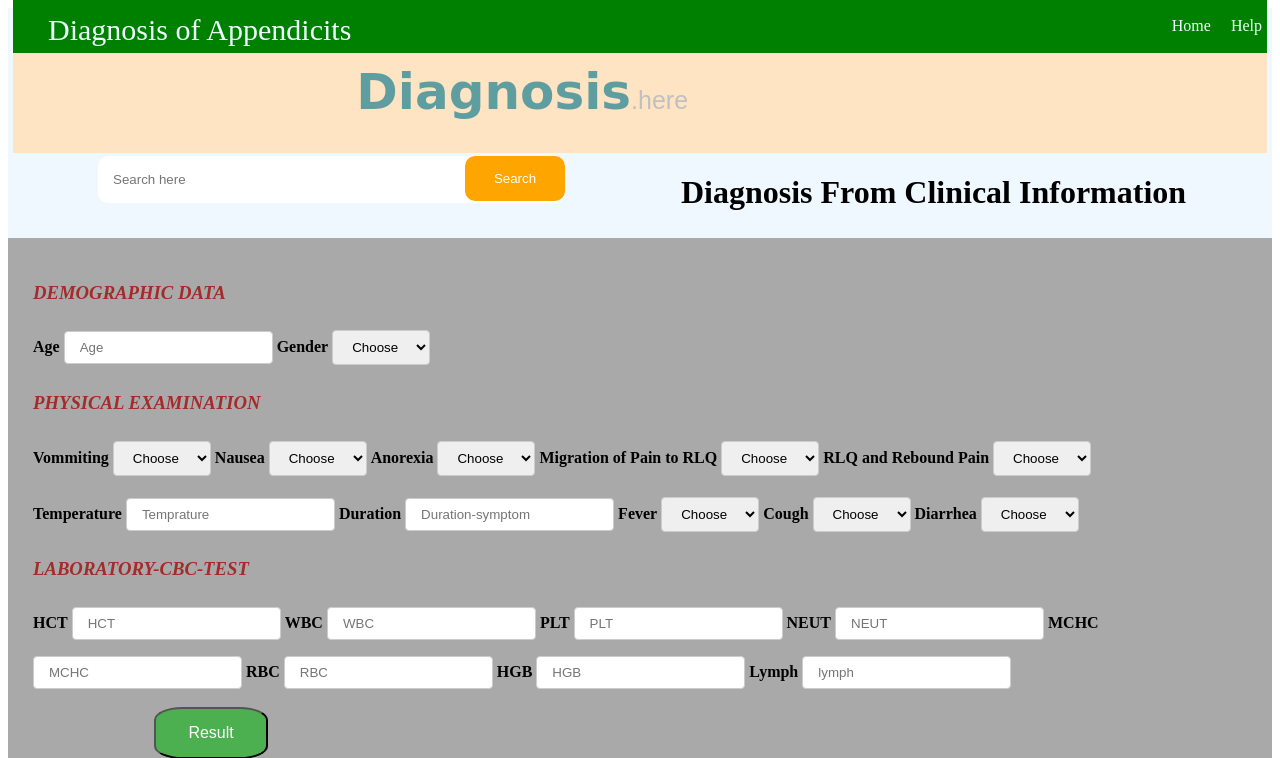
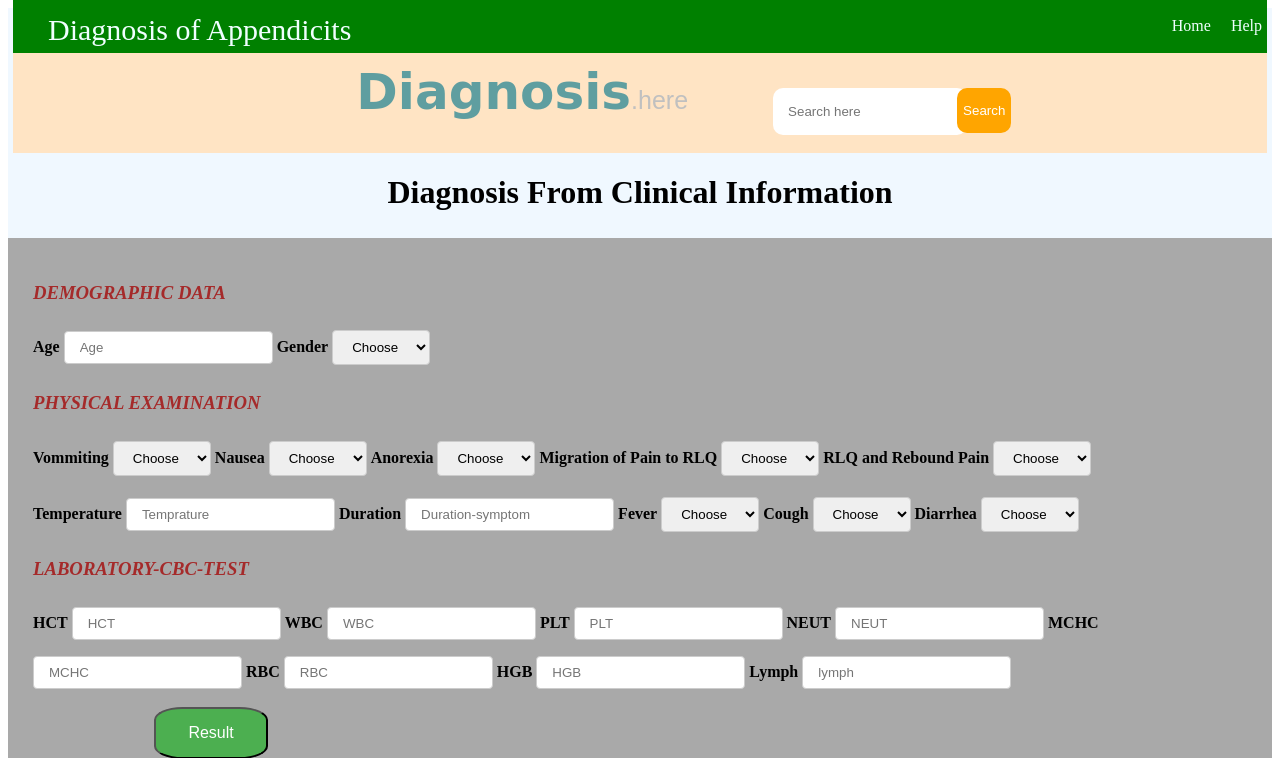
Before and after one commit to Tigabu-eng/Diagnosis, a Flask app: page / in a window 1280 px wide. Shown: the top 758 px of the page. Run offline with Flask 2, Linux system fonts and the light colour scheme; parts of the project's set-up code (start-up, migrations or seed data) failed here and were passed over.

Commit message:
Update index.html

```diff
--- a/templates/index.html
+++ b/templates/index.html
@@ -126,7 +126,6 @@ header {
 
 }
 .sr-area{
-    width: 450px;
     height: 45px;
     border: none;
     border-radius: 10px;
@@ -138,8 +137,7 @@ header {
     border: none;
     border-radius: 10px;
     color: white;
-    margin-left: -100px;
-    width: 100px;
+    margin-left: -10px;
     background-color:orange;
 
 }
```
